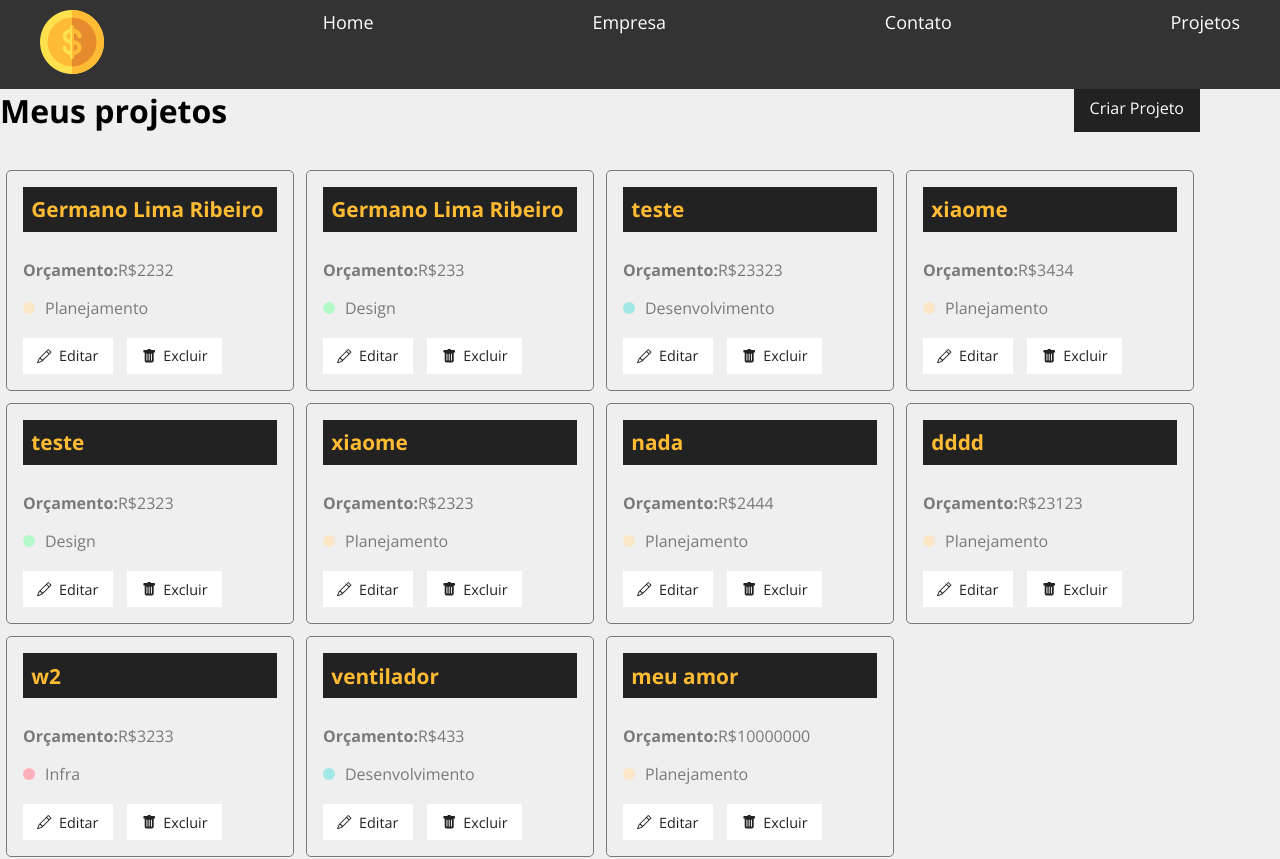
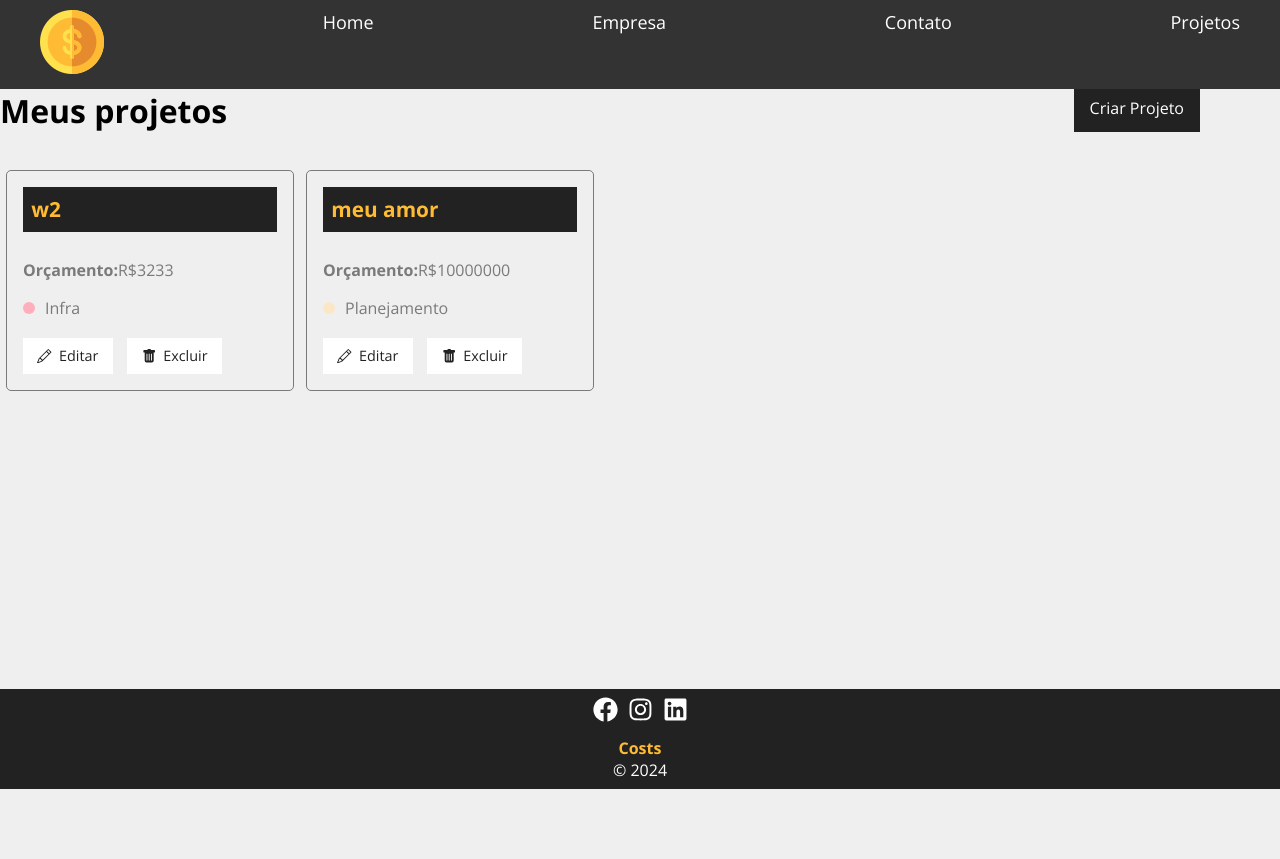
Before and after one commit to gertn1/Gerenciador-de-projetos-, a React (Create React App) app: page /projects in a window 1280 px wide. Shown: the top 859 px of the page. After the commit the page ends 800 px from the top, so only its background shows below. Built offline with nearby package versions, Linux system fonts and the light colour scheme; data requests are answered from the project's data file.

Commit message:
função que remove items do banco de dados

```diff
--- a/db.json
+++ b/db.json
@@ -1,94 +1,5 @@
 {
   "projects": [
-
-    {
-      "id": "248a",
-      "name": "Germano Lima Ribeiro",
-      "budget": "2232",
-      "category": {
-        "id": "4",
-        "name": "Planejamento"
-      },
-      "cost": 0,
-      "services": []
-    },
-    {
-      "id": "464d",
-      "name": "Germano Lima Ribeiro",
-      "budget": "233",
-      "category": {
-        "id": "3",
-        "name": "Design"
-      },
-      "cost": 0,
-      "services": []
-    },
-    {
-      "id": "9e86",
-      "name": "teste",
-      "budget": "23323",
-      "category": {
-        "id": "2",
-        "name": "Desenvolvimento"
-      },
-      "cost": 0,
-      "services": []
-    },
-    {
-      "id": "617c",
-      "name": "xiaome",
-      "budget": "3434",
-      "category": {
-        "id": "4",
-        "name": "Planejamento"
-      },
-      "cost": 0,
-      "services": []
-    },
-    {
-      "id": "93d2",
-      "name": "teste",
-      "budget": "2323",
-      "category": {
-        "id": "3",
-        "name": "Design"
-      },
-      "cost": 0,
-      "services": []
-    },
-    {
-      "id": "d9ea",
-      "name": "xiaome",
-      "budget": "2323",
-      "category": {
-        "id": "4",
-        "name": "Planejamento"
-      },
-      "cost": 0,
-      "services": []
-    },
-    {
-      "id": "bab9",
-      "name": "nada",
-      "budget": "2444",
-      "category": {
-        "id": "4",
-        "name": "Planejamento"
-      },
-      "cost": 0,
-      "services": []
-    },
-    {
-      "id": "522a",
-      "name": "dddd",
-      "budget": "23123",
-      "category": {
-        "id": "4",
-        "name": "Planejamento"
-      },
-      "cost": 0,
-      "services": []
-    },
     {
       "id": "e6d2",
       "name": "w2",
@@ -96,17 +7,6 @@
       "category": {
         "id": "1",
         "name": "Infra"
-      },
-      "cost": 0,
-      "services": []
-    },
-    {
-      "id": "fc02",
-      "name": "ventilador ",
-      "budget": "433",
-      "category": {
-        "id": "2",
-        "name": "Desenvolvimento"
       },
       "cost": 0,
       "services": []
--- /dev/null
+++ b/src/components/layout/Loading.js
@@ -0,0 +1,12 @@
+import styles from "./Loading.module.css"
+import loading from "../../img/loading.svg"
+
+function Loading(){
+    return (
+        <div className={styles.loader_container}>
+            <img className={styles.loader} src = {loading} alt="Loanding"></img>
+        </div>
+    )
+}
+
+export default Loading
--- /dev/null
+++ b/src/components/layout/Loading.module.css
@@ -0,0 +1,12 @@
+.loader_container {
+    width: 100%;
+    height: 100%;
+    display: flex;
+    justify-content: center;
+    align-items: center;
+}
+.loader{
+    width:10%;
+    justify-content: center;
+    align-items: center;
+}
--- a/src/components/pages/Projects.js
+++ b/src/components/pages/Projects.js
@@ -4,6 +4,7 @@
 import Container from "../layout/Container";
 import LinkButton from "../layout/LinkButton";
 import ProjectCard from "../project/ProjectCard";
+import Loading from "../layout/Loading";
 
 import styles from './Projects.module.css'
 
@@ -11,6 +12,8 @@
 function Projects() {
 
     const [projects , setProjects ] =  useState([])
+    const [removeLoading , setRemoveLoading  ] = useState(false)
+    const [projectMessage , setProjectMessage] = useState ('')
 
 
     const location = useLocation();
@@ -21,7 +24,8 @@
     }
 
     useEffect(() => {
-
+        setTimeout(
+            () =>{
                 fetch('http://localhost:5000/projects', {
                     method : 'GET',
                     headers: {
@@ -34,10 +38,29 @@
                     .then((data) => {
                         console.log(data)
                         setProjects(data)
+                        setRemoveLoading(true)
                 })
                 .catch((err) => console.log(err))
+        },1000)
     }, [])
 
+    function removeProject(id){
+        fetch(`http://localhost:5000/projects/${id}`,{
+        method: 'DELETE',
+        headers: {
+            'Content-Type': 'application/json'
+        },
+       })
+       .then((resp) => resp.json())
+       .then((data) => {
+        setProjects(projects.filter((project) => project.id !== id ))
+        setProjectMessage("Projeto removido com sucesso!")
+
+       })
+
+       .catch((err) => console.log(err))
+
+    }
     return (
         <div className={styles.projects_container}>
             <div className={styles.title_container}>
@@ -45,6 +68,7 @@
             <LinkButton to="/newproject" text= "Criar Projeto" />
             </div>
             {message && <Message type="success" msg={message} />}
+            {projectMessage && <Message type="success" msg={projectMessage} />}
             <Container customClass="start">
              {projects.length > 0 &&
              projects.map((project) => <ProjectCard
@@ -52,10 +76,14 @@
              name={project.name}
              budget={project.budget}
              category={project.category?.name}
+             key ={project.id}
+             handleRemove={removeProject}
 
-             key ={project.id}
               />
              )}
+             {!removeLoading && <Loading />}
+             {removeLoading && projects.length === 0 &&
+              <p>Não há projetos cadastrados!</p> }
             </Container>
         </div>
 
--- a/src/components/project/ProjectCard.js
+++ b/src/components/project/ProjectCard.js
@@ -5,6 +5,12 @@
 
 
 function ProjectCard({id, name , budget , category , handleRemove}){
+
+    const remove = (e) => {
+        e.preventDefault()
+        handleRemove(id)
+    }
+
     return (
         <div className={styles.project_card}>
             <h4 >{name}</h4>
@@ -18,7 +24,7 @@
               <Link to="/">
               <BsPencil /> Editar
               </Link>
-               <button>
+               <button onClick={remove}>
                 <BsFillTrashFill /> Excluir
                </button>
             </div>
```
Lines whose indentation alone changed are shown as unchanged.
